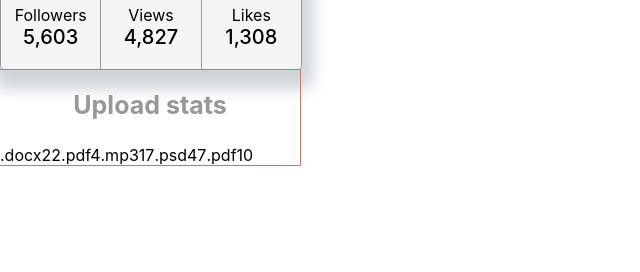
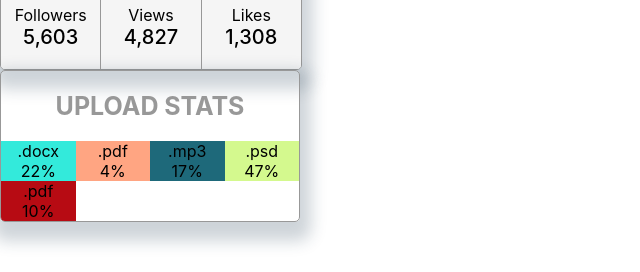
Before and after one commit to Dima-Shvets/goit-react-hw-01-components, a React (Create React App) app: page / in a window 1280 px wide. Shown: the part 295-567 px from the top of the page, without its empty margins (0-640 px from the left). Built offline with nearby package versions, Linux system fonts and the light colour scheme.

Commit message:
finishes Statistics section

```diff
--- a/package.json
+++ b/package.json
@@ -7,6 +7,7 @@
     "@testing-library/react": "^11.2.7",
     "@testing-library/user-event": "^12.8.3",
     "node-sass": "^6.0.1",
+    "randomcolor": "^0.6.2",
     "react": "^17.0.2",
     "react-dom": "^17.0.2",
     "react-scripts": "4.0.3",
--- a/src/App.js
+++ b/src/App.js
@@ -1,4 +1,3 @@
-import React from "react";
 import { Profile } from "./components/Profile";
 import { Statistics } from "./components/Statistics";
 import user from "./components/Profile/user.json";
@@ -23,4 +22,8 @@ function App() {
   );
 }
 
+// function randomeColour() {
+//   return Math.floor(Math.random() * 16777215).toString(16);
+// }
+
 export default App;
--- a/src/components/Statistics/Statistics.js
+++ b/src/components/Statistics/Statistics.js
@@ -1,6 +1,6 @@
-// import data from './data.json';
-// import PropTypes from "prop-types";
+import PropTypes from "prop-types";
 import s from "./Statistics.module.scss";
+import randomColor from "randomcolor";
 
 export const Statistics = ({ title, stats }) => {
   return (
@@ -9,12 +9,21 @@ export const Statistics = ({ title, stats }) => {
 
       <ul className={s["stat-list"]}>
         {stats.map((stat) => (
-          <li className={s.item} key={stat.id}>
+          <li
+            className={s.item}
+            key={stat.id}
+            style={{ backgroundColor: randomColor() }}
+          >
             <span className={s.label}>{stat.label}</span>
-            <span className={s.percentage}>{stat.percentage}</span>
+            <span className={s.percentage}>{stat.percentage}%</span>
           </li>
         ))}
       </ul>
     </section>
   );
 };
+
+Statistics.propTypes = {
+  title: PropTypes.string,
+  stats: PropTypes.object,
+};
--- a/src/components/Statistics/Statistics.module.scss
+++ b/src/components/Statistics/Statistics.module.scss
@@ -17,21 +17,37 @@ ol {
 }
 
 .statistics {
-  outline: 1px solid tomato;
+  box-sizing: border-box;
   width: 300px;
   padding-top: 20px;
+  box-shadow: 2px 10px 16px 9px rgba(34, 60, 80, 0.22);
+  border: 1px solid #989898;
+  border-radius: 5px;
+  overflow: hidden;
 }
 
 .title {
-  margin-bottom: 25px;
+  margin-bottom: 20px;
 
+  text-transform: uppercase;
   text-align: center;
   color: #989898;
   font-size: 25px;
 }
 
 .stat-list {
+  width: auto;
   display: flex;
+  flex-wrap: wrap;
 
   list-style: none;
 }
+
+.item {
+  display: flex;
+  flex-direction: column;
+  align-items: center;
+  box-sizing: border-box;
+
+  width: calc(100% / 4);
+}
```
Also changed, not shown: src/components/Profile/Profile.js (+5 -5 lines), 1 other file (tests, documents, lock files or other folders).
